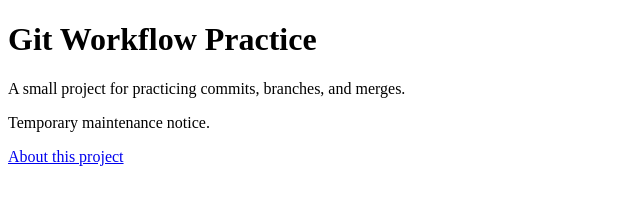
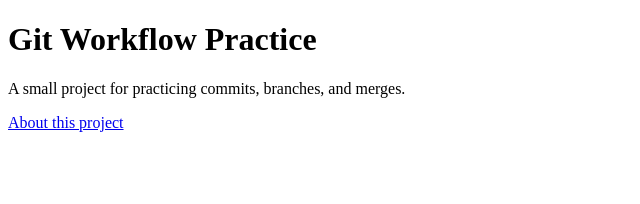
Before and after one commit to ADITYAKUMARRAI2007/git-workflow-login-test-design, a plain HTML site: page index.html in a window 1280 px wide. Shown: the whole page, without its empty margins (0-640 px from the left). Drawn offline with Linux system fonts and the light colour scheme.

Commit message:
Revert "Add temporary maintenance notice"
This reverts commit 31ee256b83769a55c0d22937a57c8a3e43e3c0bf.

```diff
--- a/index.html
+++ b/index.html
@@ -4,7 +4,6 @@
 <body>
   <h1>Git Workflow Practice</h1>
   <p>A small project for practicing commits, branches, and merges.</p>
-  <p>Temporary maintenance notice.</p>
   <a href="about.html">About this project</a>
 </body>
 </html>
```
